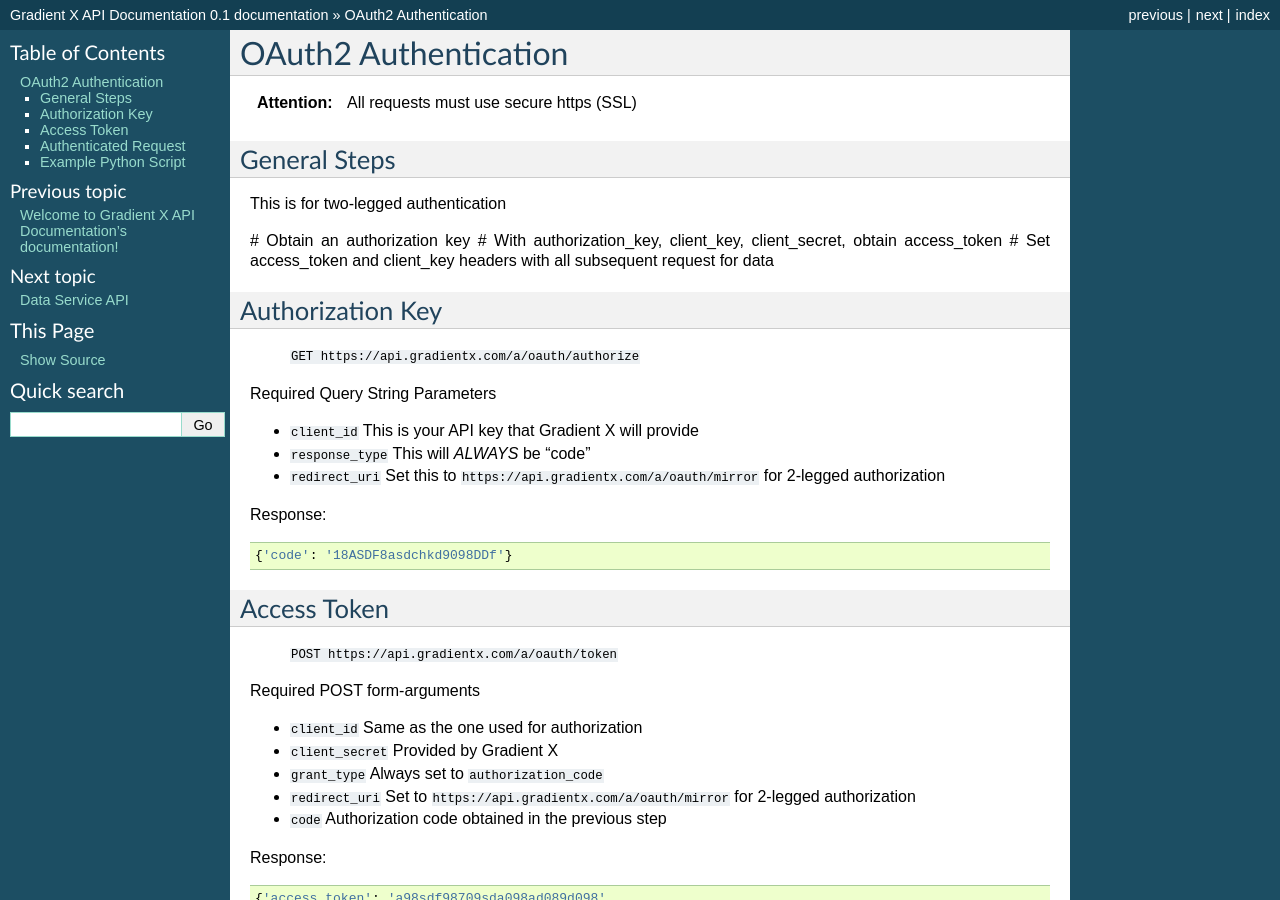
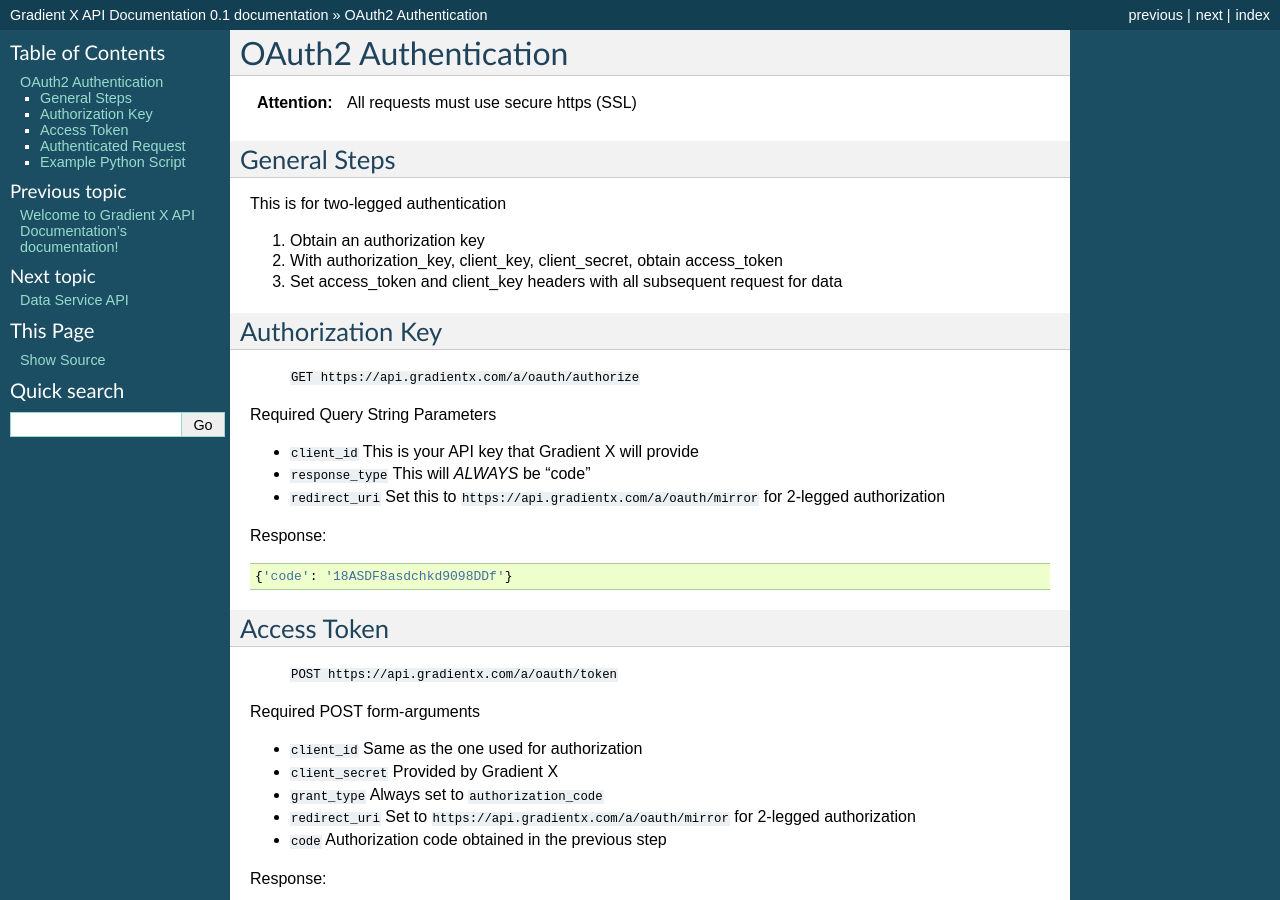
Before and after one commit to stran12/gxdocs, a Sphinx documentation site: the page built from docs/authentication.rst, in a window 1280 px wide and 900 px high. Built offline with Sphinx 7.4.7, drawn with Linux system fonts in a browser that asks for light colours.

Commit message:
Fixed spacing

```diff
--- a/docs/authentication.rst
+++ b/docs/authentication.rst
@@ -10,9 +10,9 @@
 
 This is for two-legged authentication
 
-# Obtain an authorization key
-# With authorization_key, client_key, client_secret, obtain access_token
-# Set access_token and client_key headers with all subsequent request for data
+#. Obtain an authorization key
+#. With authorization_key, client_key, client_secret, obtain access_token
+#. Set access_token and client_key headers with all subsequent request for data
 
 
 Authorization Key
```
